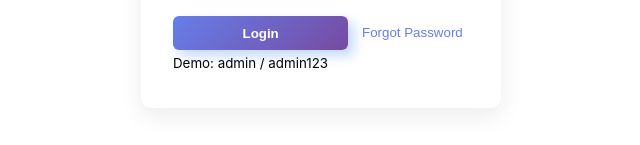
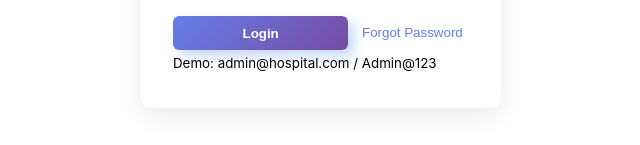
Before and after one commit to satyamgatthewar06/hospital_frontend, a React (Create React App) app in the folder hospitalmanagement/: page /admin/login in a window 1280 px wide. Shown: the part 366-511 px from the top of the page, without its empty margins (319-959 px from the left). Built offline with nearby package versions, Linux system fonts and the light colour scheme; no server answers.

Commit message:
Fix login fallback for production credentials (admin@hospital.com)

```diff
--- a/hospitalmanagement/src/components/AdminLogin.js
+++ b/hospitalmanagement/src/components/AdminLogin.js
@@ -71,8 +71,12 @@ const AdminLogin = () => {
 		} catch (err) {
 			setLoading(false);
 			// Fallback to default credentials for demo/development
-			// Note: This only works for ADMIN in this specific block, but can be expanded
-			if (username === 'admin' && password === 'admin123' && role === 'ADMIN') {
+			// Updated to match backend seed data: admin@hospital.com / Admin@123
+			// Also keeping old simple 'admin' / 'admin123' for backward compatibility
+			const isSimpleAdmin = username === 'admin' && password === 'admin123';
+			const isSeedAdmin = username === 'admin@hospital.com' && password === 'Admin@123';
+
+			if ((isSimpleAdmin || isSeedAdmin) && role === 'ADMIN') {
 				console.log('Using fallback demo credentials');
 
 				// Manually set auth state for demo
@@ -146,7 +150,7 @@ const AdminLogin = () => {
 				</div>
 
 				<div className="demo-credentials">
-					<small>Demo: admin / admin123</small>
+					<small>Demo: admin@hospital.com / Admin@123</small>
 				</div>
 			</form>
 		</div>
```
